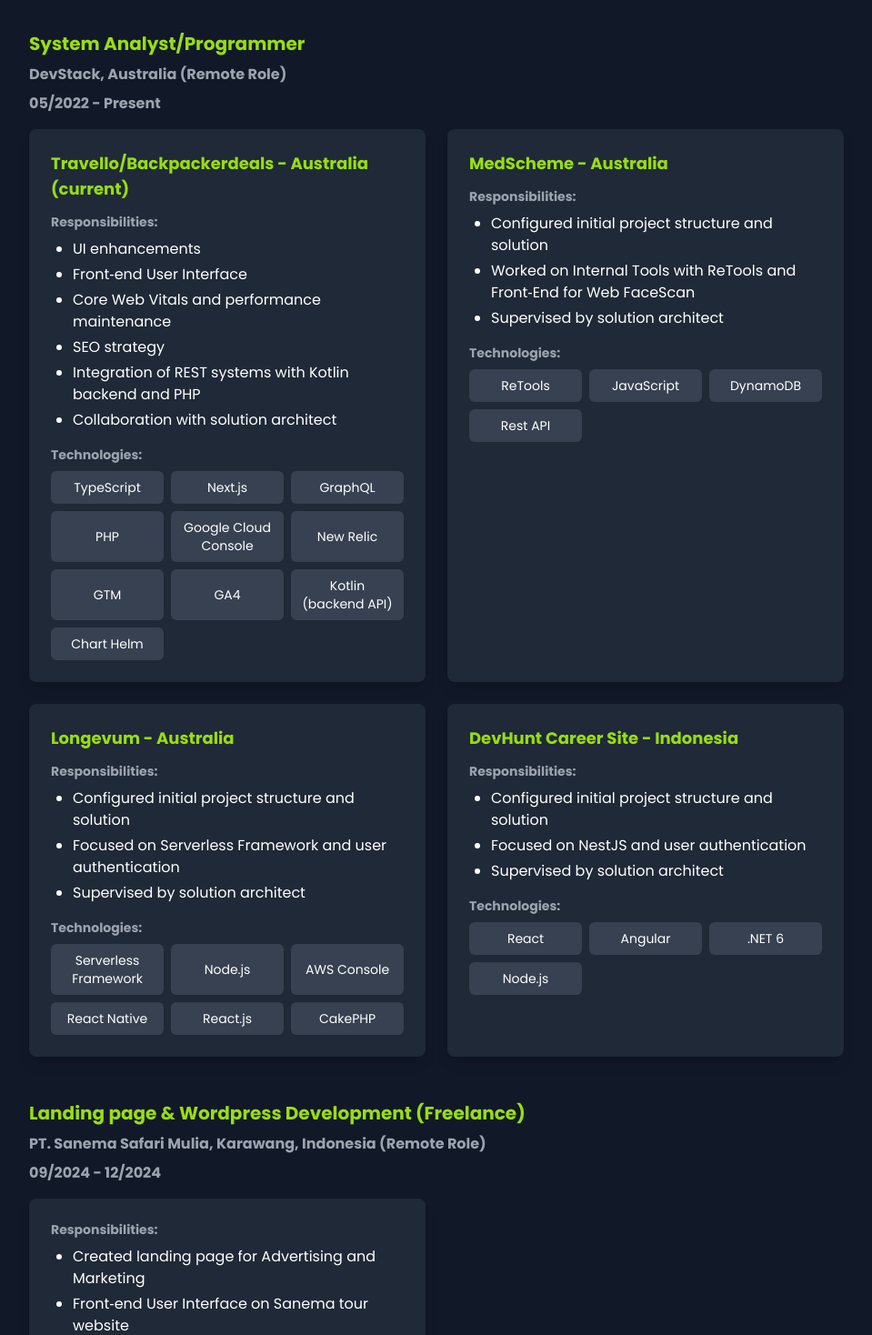
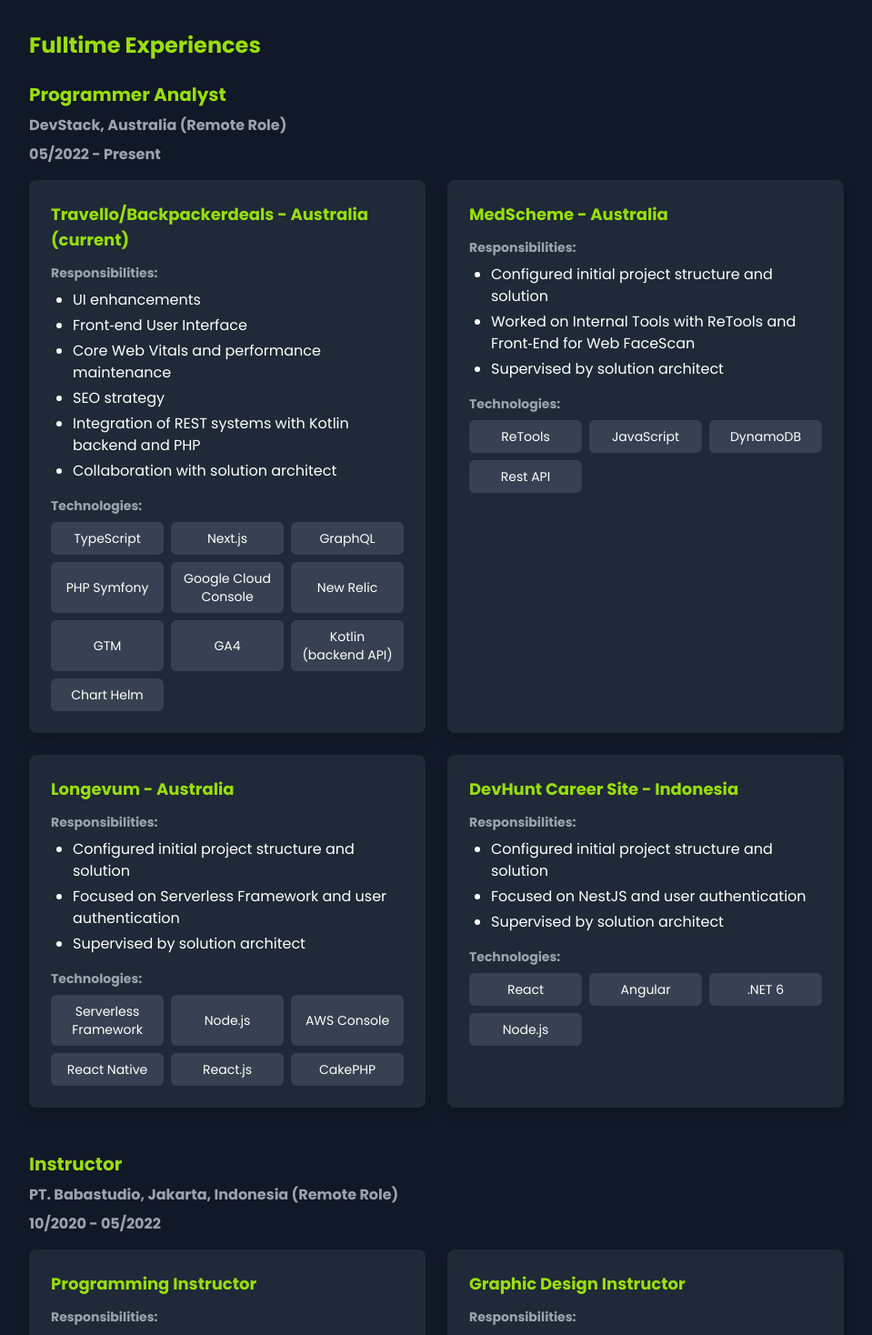
Before and after one commit to encepsuryana/encepsuryana, a Next.js app: page / in a window 1280 px wide. Shown: the part 2380-3848 px from the top of the page at 91% size, without its empty margins (160-1119 px from the left). Built offline with nearby package versions, Linux system fonts and the light colour scheme.

Commit message:
Refactor Experiences component to categorize experiences and improve structure

```diff
--- a/src/components/About/components/Experiences.tsx
+++ b/src/components/About/components/Experiences.tsx
@@ -22,14 +22,21 @@
           </div>
 
           <div className="text-white text-left max-w-4xl">
-            {experiences.map((experience) => (
+            {Object.entries(experiences).map(
+              ([category, categoryExperiences]) => (
+                <div key={category} className="mb-16">
+                  <h2 className="text-primary text-2xl font-bold mb-6 capitalize">
+                    {category} Experiences
+                  </h2>
+
+                  {categoryExperiences.map((experience) => (
                     <div key={experience.role} className="mb-12">
-                <h2 className="text-primary text-xl font-bold mb-2">
+                      <h3 className="text-primary text-xl font-bold mb-2">
                         {experience.role}
-                </h2>
-                <h3 className="text-gray-400 text-md font-semibold mb-2">
+                      </h3>
+                      <h4 className="text-gray-400 text-md font-semibold mb-2">
                         {experience.company}, {experience.location}
-                </h3>
+                      </h4>
                       <p className="text-gray-400 text-md font-semibold mb-4">
                         {experience.period}
                       </p>
@@ -38,7 +45,7 @@
                         <div className="grid grid-cols-1 md:grid-cols-2 gap-6">
                           {experience.projects.map((project) => (
                             <div
-                        key={project.name}
+                              key={project.name || Math.random()} // Adding fallback key if project name is not present
                               className="bg-gray-800 p-3 md:p-6 rounded-lg shadow-lg hover:shadow-xl transition-shadow"
                             >
                               {project.name && (
@@ -64,14 +71,16 @@
                                     Technologies:
                                   </h4>
                                   <div className="grid grid-cols-2 md:grid-cols-3 gap-2">
-                              {project.technologies.map((technology, index) => (
+                                    {project.technologies.map(
+                                      (technology, index) => (
                                         <div
                                           key={index}
                                           className="bg-gray-700 hover:bg-primary p-2 rounded-md text-white hover:text-black text-xs md:text-sm text-center cursor-pointer flex items-center justify-center"
                                         >
                                           {technology}
                                         </div>
-                              ))}
+                                      )
+                                    )}
                                   </div>
                                 </>
                               )}
@@ -82,6 +91,9 @@
                     </div>
                   ))}
                 </div>
+              )
+            )}
+          </div>
         </div>
       </div>
     </section>
--- a/src/components/About/datas.ts
+++ b/src/components/About/datas.ts
@@ -70,6 +70,10 @@
             icon: "https://upload.wikimedia.org/wikipedia/commons/4/47/React.svg",
           },
           {
+            name: "Next.js",
+            icon: "https://upload.wikimedia.org/wikipedia/commons/8/8e/Nextjs-logo.svg",
+          },
+          {
             name: "Vue.js",
             icon: "https://upload.wikimedia.org/wikipedia/commons/9/95/Vue.js_Logo_2.svg",
           },
@@ -77,15 +81,15 @@
             name: "Angular",
             icon: "https://upload.wikimedia.org/wikipedia/commons/c/cf/Angular_full_color_logo.svg",
           },
-          {
-            name: "Next.js",
-            icon: "https://upload.wikimedia.org/wikipedia/commons/8/8e/Nextjs-logo.svg",
-          },
         ],
       },
       {
         name: "Styling",
         items: [
+          {
+            name: "Tailwind CSS",
+            icon: "https://upload.wikimedia.org/wikipedia/commons/thumb/d/d5/Tailwind_CSS_Logo.svg/1280px-Tailwind_CSS_Logo.svg.png",
+          },
           {
             name: "HTML",
             icon: "https://upload.wikimedia.org/wikipedia/commons/6/61/HTML5_logo_and_wordmark.svg",
@@ -98,11 +102,6 @@
             name: "SASS",
             icon: "https://upload.wikimedia.org/wikipedia/commons/9/96/Sass_Logo_Color.svg",
           },
-          {
-            name: "Tailwind CSS",
-            icon: "https://upload.wikimedia.org/wikipedia/commons/thumb/d/d5/Tailwind_CSS_Logo.svg/1280px-Tailwind_CSS_Logo.svg.png",
-          },
-
           {
             name: "Bootstrap",
             icon: "https://upload.wikimedia.org/wikipedia/commons/b/b2/Bootstrap_logo.svg",
@@ -135,12 +134,16 @@
         name: "Languages & Frameworks",
         items: [
           {
+            name: "PHP",
+            icon: "https://upload.wikimedia.org/wikipedia/commons/2/27/PHP-logo.svg",
+          },
+          {
+            name: "Laravel",
+            icon: "https://upload.wikimedia.org/wikipedia/commons/9/9a/Laravel.svg",
+          },
+          {
             name: "Node.js",
             icon: "https://upload.wikimedia.org/wikipedia/commons/d/d9/Node.js_logo.svg",
-          },
-          {
-            name: "PHP",
-            icon: "https://upload.wikimedia.org/wikipedia/commons/2/27/PHP-logo.svg",
           },
           {
             name: "Kotlin",
@@ -313,9 +316,10 @@
   },
 ];
 
-export const experiences = [
+export const experiences = {
+  fulltime: [
     {
-    role: "System Analyst/Programmer",
+      role: "Programmer Analyst",
       company: "DevStack",
       location: "Australia (Remote Role)",
       period: "05/2022 - Present",
@@ -334,7 +338,7 @@
             "TypeScript",
             "Next.js",
             "GraphQL",
-          "PHP",
+            "PHP Symfony",
             "Google Cloud Console",
             "New Relic",
             "GTM",
@@ -376,57 +380,6 @@
             "Supervised by solution architect",
           ],
           technologies: ["React", "Angular", ".NET 6", "Node.js"],
-      },
-    ],
-  },
-  {
-    role: "Landing page & Wordpress Development (Freelance)",
-    company: "PT. Sanema Safari Mulia",
-    location: "Karawang, Indonesia (Remote Role)",
-    period: "09/2024 - 12/2024",
-    projects: [
-      {
-        name: "",
-        responsibilities: [
-          "Created landing page for Advertising and Marketing",
-          "Front‑end User Interface on Sanema tour website",
-          "Integrated Travel Booking System & Management",
-        ],
-        technologies: ["Wordpress", "PHP"],
-      },
-    ],
-  },
-  {
-    role: "Full Stack Developer (Freelance)",
-    company: "Jet Seeker Pty.Ltd",
-    location: "Sydney, Australia (Remote Role)",
-    period: "05/2023 - 07/2024",
-    projects: [
-      {
-        name: "",
-        responsibilities: [
-          "UI enhancements",
-          "Front‑end User Interface",
-          "Integrated Fatzebra payment gateway with 3ds secure for credit card integration",
-        ],
-        technologies: ["React.js", "PHP"],
-      },
-    ],
-  },
-  {
-    role: "Full Stack Developer Mobile Apps (Freelance)",
-    company: "Sport Center Taman Duta Mas",
-    location: "Jakarta, Indonesia (Remote Role)",
-    period: "05/2023 - 07/2023",
-    projects: [
-      {
-        name: "",
-        responsibilities: [
-          "Created wireframe and UI/UX design for mobile application",
-          "Developed mobile apps using React Native with auth login",
-          "Developed backend API using Laravel for real-time data and notification system",
-        ],
-        technologies: ["React Native", "Laravel"],
         },
       ],
     },
@@ -505,7 +458,6 @@
       company: "PT. Citra Niaga Teknologi",
       location: "Bandung, Indonesia",
       period: "08/2017 - 11/2017",
-
       projects: [
         {
           name: "Online Appointment System",
@@ -539,7 +491,77 @@
         },
       ],
     },
-];
+  ],
+  freelance: [
+    {
+      role: "Full Stack Developer - Stock & Water Management (Freelance)",
+      company: "TB. Berkah Jaya Abadi | Perum Griya Permata 2 Tanjungsari",
+      location: "Sumedang, Indonesia",
+      period: "01/2025 - 02/2025",
+      projects: [
+        {
+          name: "",
+          responsibilities: [
+            "Developed stock and water management system, with POS and inventory management & reporting system",
+            "Integrated system with IoT devices",
+          ],
+          technologies: ["React.js", "Laravel", "MySQL"],
+        },
+      ],
+    },
+    {
+      role: "Landing page & Wordpress Development (Freelance)",
+      company: "PT. Sanema Safari Mulia",
+      location: "Karawang, Indonesia (Remote Role)",
+      period: "09/2024 - 12/2024",
+      projects: [
+        {
+          name: "",
+          responsibilities: [
+            "Created landing page for Advertising and Marketing",
+            "Front‑end User Interface on Sanema tour website",
+            "Integrated Travel Booking System & Management",
+          ],
+          technologies: ["Wordpress", "PHP Native", "MySQL"],
+        },
+      ],
+    },
+    {
+      role: "Full Stack Developer (Freelance)",
+      company: "Jet Seeker Pty.Ltd",
+      location: "Sydney, Australia (Remote Role)",
+      period: "05/2023 - 07/2024",
+      projects: [
+        {
+          name: "",
+          responsibilities: [
+            "UI enhancements",
+            "Front‑end User Interface",
+            "Integrated Fatzebra payment gateway with 3ds secure for credit card integration",
+          ],
+          technologies: ["React.js", "PHP Symfony", "Google Cloud Console"],
+        },
+      ],
+    },
+    {
+      role: "Full Stack Developer Mobile Apps (Freelance)",
+      company: "Sport Center Taman Duta Mas",
+      location: "Jakarta, Indonesia (Remote Role)",
+      period: "05/2023 - 07/2023",
+      projects: [
+        {
+          name: "",
+          responsibilities: [
+            "Created wireframe and UI/UX design for mobile application",
+            "Developed mobile apps using React Native with auth login",
+            "Developed backend API using Laravel for real-time data and notification system",
+          ],
+          technologies: ["React Native", "Laravel"],
+        },
+      ],
+    },
+  ],
+};
 
 export const educations = [
   {
```
Lines whose indentation alone changed are shown as unchanged.
